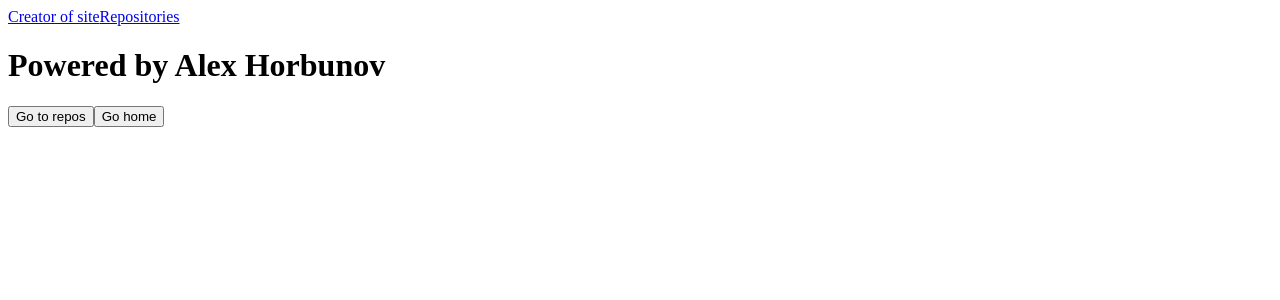
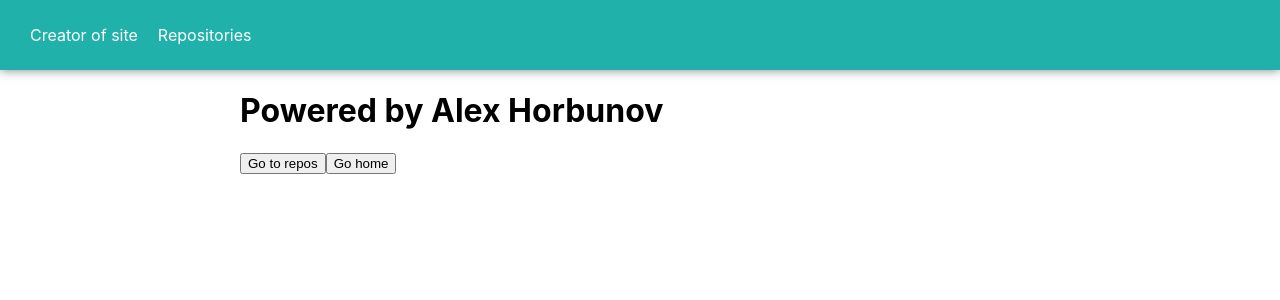
Before and after one commit to Algoritm211/next-boilerplate, a Next.js app: page /creators in a window 1280 px wide. Shown: the top 300 px of the page. Built offline with nearby package versions, Linux system fonts and the light colour scheme.

Commit message:
Add more styles for main layout, add _document.js for include common for ALL pages properties, add and style '404 error' page

```diff
--- a/components/MainLayout/MainLayout.jsx
+++ b/components/MainLayout/MainLayout.jsx
@@ -1,6 +1,8 @@
 import React from 'react';
 import Link from "next/link";
 import Head from "next/head";
+import '../../styles/Home.module.css'
+import classes from './MainLayout.module.scss'
 
 const MainLayout = ({children, title = 'My Next'}) => {
   return (
@@ -10,7 +12,7 @@ const MainLayout = ({children, title = 'My Next'}) => {
         <meta charSet={'UTF-8'}/>
       </Head>
       <div>
-        <nav>
+        <nav className={classes.mainNav}>
           <Link href={'/creators'}>Creator of site</Link>
           <Link href={'/repositories'}>Repositories</Link>
         </nav>
--- /dev/null
+++ b/components/MainLayout/MainLayout.module.scss
@@ -0,0 +1,17 @@
+.mainNav {
+  background-color: lightseagreen;
+  height: 70px;
+  display: flex;
+  align-items: center;
+  padding: 30px;
+  box-shadow: 0 0 10px rgba(0,0,0,0.5);
+
+  a {
+    margin-right: 20px;
+    color: white;
+    transition: all 0.3s ease;
+    &:hover {
+      color: antiquewhite;
+    }
+  }
+}
--- a/package.json
+++ b/package.json
@@ -10,6 +10,7 @@
   "dependencies": {
     "next": "10.0.7",
     "react": "17.0.1",
-    "react-dom": "17.0.1"
+    "react-dom": "17.0.1",
+    "sass": "^1.32.8"
   }
 }
--- /dev/null
+++ b/pages/_app.js
@@ -0,0 +1,20 @@
+import '../styles/globals.css'
+
+
+function MyApp({ Component, pageProps }) {
+  return <Component {...pageProps} />
+}
+
+// Only uncomment this method if you have blocking data requirements for
+// every single page in your application. This disables the ability to
+// perform automatic static optimization, causing every page in your app to
+// be server-side rendered.
+//
+// MyApp.getInitialProps = async (appContext) => {
+//   // calls page's `getInitialProps` and fills `appProps.pageProps`
+//   const appProps = await App.getInitialProps(appContext);
+//
+//   return { ...appProps }
+// }
+
+export default MyApp
--- /dev/null
+++ b/pages/_document.js
@@ -0,0 +1,25 @@
+import Document, { Html, Head, Main, NextScript } from 'next/document'
+
+class MyDocument extends Document {
+  static async getInitialProps(ctx) {
+    const initialProps = await Document.getInitialProps(ctx)
+    return { ...initialProps }
+  }
+
+  render() {
+    return (
+      <Html>
+        <Head>
+          <link rel="preconnect" href="https://fonts.gstatic.com" />
+          <link href="https://fonts.googleapis.com/css2?family=Roboto&display=swap" rel="stylesheet" />
+        </Head>
+        <body>
+        <Main />
+        <NextScript />
+        </body>
+      </Html>
+    )
+  }
+}
+
+export default MyDocument
--- a/styles/globals.css
+++ b/styles/globals.css
@@ -14,3 +14,9 @@ a {
 * {
   box-sizing: border-box;
 }
+
+main {
+  max-width: 800px;
+  min-width: 320px;
+  margin: 20px auto;
+}
--- /dev/null
+++ b/styles/notFound.module.scss
@@ -0,0 +1,19 @@
+@import url('https://fonts.googleapis.com/css2?family=Abril+Fatface&display=swap');
+
+.errorTitle {
+  font-family: 'Abril Fatface', cursive;
+  color: indianred;
+  font-size: 50px;
+}
+
+.errorLink {
+  padding: 20px;
+  border-radius: 10px;
+  background-color: indianred;
+  color: white;
+  transition: all 0.3s ease;
+
+  &:hover {
+    background-color: red;
+  }
+}
```
Also changed, not shown: pages/404.js (added, +19 -0 lines), 1 other file (tests, documents, lock files or other folders).
